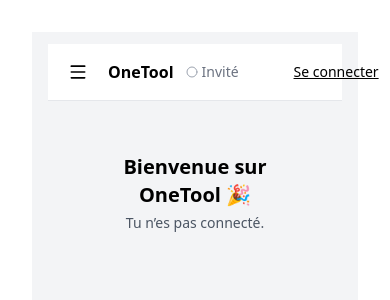
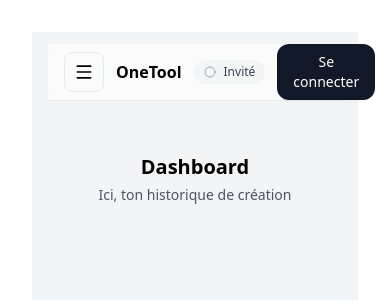
Before and after one commit to Ludovic0504/OneTool, a React (Vite) app: page /dashboard in a window 390 px wide. Shown: the top 300 px of the page. Built offline with nearby package versions, Linux system fonts and the light colour scheme.

Commit message:
feat: header full width + CTA design + responsive fix

```diff
--- a/src/components/Header.jsx
+++ b/src/components/Header.jsx
@@ -1,4 +1,3 @@
-// src/components/Header.jsx
 import { useState } from "react";
 import { Link } from "react-router-dom";
 import { Menu, Circle, CircleDot } from "lucide-react";
@@ -12,9 +11,8 @@
   async function handleLogout() {
     try {
       setSigningOut(true);
-      await signOut(); // appelle le contexte
+      await signOut?.();
     } catch (e) {
-      // Optionnel: toaster l'erreur
       console.error(e);
     } finally {
       setSigningOut(false);
@@ -22,53 +20,56 @@
   }
 
   return (
-    <header className="sticky top-0 z-20 bg-white border-b">
-      <div className="flex items-center gap-3 px-3 h-14">
-        {/* Burger mobile */}
+    <header className="sticky top-0 z-50 w-full border-b bg-white/80 backdrop-blur supports-[backdrop-filter]:bg-white/60">
+      {/* barre pleine largeur + safe area + container */}
+      <div className="safe-padded mx-auto max-w-screen-xl h-14 flex items-center gap-3">
+        {/* Gauche : Burger + Brand */}
+        <div className="flex items-center gap-3">
           <button
             type="button"
-          className="sm:hidden p-2 rounded hover:bg-gray-100"
             aria-label="Ouvrir le menu"
             onClick={(e) => {
               e.stopPropagation();
-            console.log("[Header] burger click → onOpenMenu()");
               onOpenMenu?.();
             }}
-
+            className="md:hidden inline-flex h-10 w-10 items-center justify-center rounded-lg border border-gray-200 hover:bg-gray-50 active:bg-gray-100"
           >
             <Menu size={20} />
           </button>
 
-
-        {/* Brand → dashboard */}
-        <Link to="/dashboard" className="text-base sm:text-lg font-semibold">
+          <Link
+            to="/dashboard"
+            className="text-base sm:text-lg font-semibold select-none"
+          >
             OneTool
           </Link>
+        </div>
 
-        {/* Zone droite */}
+        {/* Droite : statut + email + CTA */}
         <div className="ml-auto flex items-center gap-3">
-          {/* État */}
+          {/* Statut */}
           {loading ? (
-            <span className="text-sm text-gray-400">Chargement…</span>
+            <span className="text-xs text-gray-500">Chargement…</span>
           ) : session ? (
-            <span className="flex items-center gap-1 text-sm text-gray-600">
-              <CircleDot className="w-3 h-3 text-emerald-500" />
+            <span className="inline-flex items-center gap-2 rounded-full bg-green-100 text-green-700 px-2.5 py-1 text-xs font-medium">
+              <CircleDot className="w-3 h-3 text-green-500" />
               Connecté
             </span>
           ) : (
-            <span className="flex items-center gap-1 text-sm text-gray-500">
+            <span className="inline-flex items-center gap-2 rounded-full bg-gray-100 text-gray-700 px-2.5 py-1 text-xs font-medium">
               <Circle className="w-3 h-3 text-gray-400" />
               Invité
             </span>
           )}
 
-          {/* Email si connecté */}
+          {/* Email (sm+) */}
           {!loading && email && (
-            <span className="hidden sm:block text-sm text-gray-600">{email}</span>
+            <span className="hidden sm:block text-sm text-gray-600">
+              {email}
+            </span>
           )}
 
-          {/* CTA unique à droite */}
-          <div className="w-32 flex justify-end">
+          {/* CTA */}
           {loading ? (
             <span className="text-sm text-gray-400">…</span>
           ) : session ? (
@@ -76,18 +77,20 @@
               type="button"
               onClick={handleLogout}
               disabled={signingOut}
-                className="text-sm underline disabled:opacity-60"
+              className="inline-flex items-center rounded-xl border border-gray-300 bg-white px-4 py-2 text-sm font-medium hover:bg-gray-50 active:bg-gray-100 disabled:opacity-60 focus:outline-none focus:ring-2 focus:ring-gray-300"
             >
               {signingOut ? "Déconnexion…" : "Se déconnecter"}
             </button>
           ) : (
-              <Link to="/login" className="text-sm underline">
+            <Link
+              to="/login"
+              className="inline-flex items-center rounded-xl bg-gray-900 text-white px-4 py-2 text-sm font-medium shadow-sm hover:bg-gray-800 active:bg-gray-900 focus:outline-none focus:ring-2 focus:ring-gray-300"
+            >
               Se connecter
             </Link>
           )}
         </div>
       </div>
-      </div>
     </header>
   );
 }
--- a/src/pages/Dashboard.jsx
+++ b/src/pages/Dashboard.jsx
@@ -8,8 +8,8 @@
         <h1 className="text-xl font-semibold">Ton dashboard</h1>
       ) : (
         <div>
-          <h1 className="text-xl font-semibold">Bienvenue sur OneTool 🎉</h1>
-          <p className="text-sm text-gray-600 mt-1">Tu n’es pas connecté.</p>
+          <h1 className="text-xl font-semibold">Dashboard</h1>
+          <p className="text-sm text-gray-600 mt-1">Ici, ton historique de création</p>
         </div>
       )}
     </main>
--- a/src/pages/Image.jsx
+++ b/src/pages/Image.jsx
@@ -2,7 +2,7 @@
   return (
     <main style={{ padding: 16, background: "#f9fafb", color: "#111" }}>
       <h2 className="text-2xl font-bold">Image</h2>
-      <p className="mt-2 text-gray-600">Page Image prête ✅</p>
+      <p className="mt-2 text-gray-600">Génère t'es images ici ✅</p>
     </main>
   );
 }
--- a/src/pages/Prompt.jsx
+++ b/src/pages/Prompt.jsx
@@ -1,7 +1,7 @@
 export default function Prompt() {
   return (
     <main className="safe-padded min-h-full bg-gray-50 text-gray-900">
-      <h2 className="text-[clamp(1.125rem,2.5vw,1.5rem)] font-semibold">Prompt</h2>
+      <h2 className="text-xl font-semibold">Prompt</h2>
       <p className="mt-2">Bienvenue sur la page Prompt.</p>
     </main>
   );
--- a/src/pages/Video.jsx
+++ b/src/pages/Video.jsx
@@ -2,7 +2,7 @@
   return (
     <main className="safe-padded min-h-full bg-gray-50 text-gray-900">
       <h2 className="text-2xl font-bold">Vidéo</h2>
-      <p className="mt-2 text-gray-600">Page Vidéo prête ✅</p>
+      <p className="mt-2 text-gray-600">Libère ton imagination ici ✅</p>
     </main>
   );
 }
```
Lines whose indentation alone changed are shown as unchanged.
